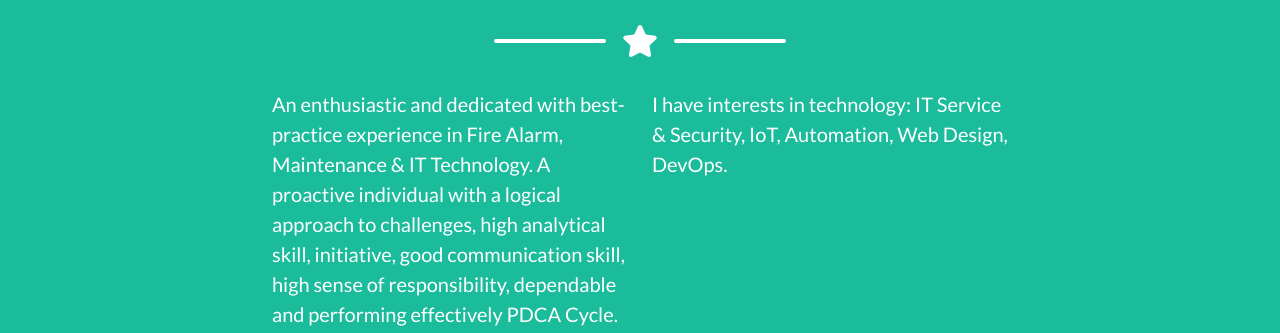
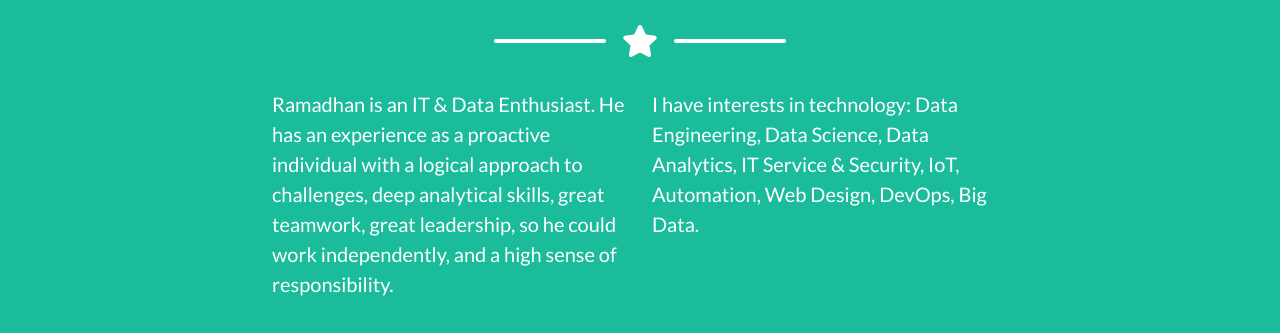
Before and after one commit to angkasatech/angkasatech.github.io, a plain HTML site: page index.html in a window 1280 px wide. Shown: the part 2006-2339 px from the top of the page. Drawn offline with nearby package versions, Linux system fonts and the light colour scheme.

Commit message:
Update index.html

```diff
--- a/index.html
+++ b/index.html
@@ -28,7 +28,7 @@
                 <div class="collapse navbar-collapse" id="navbarResponsive">
                     <ul class="navbar-nav ms-auto">
                         <li class="nav-item mx-0 mx-lg-1"><a class="nav-link py-3 px-0 px-lg-3 rounded" href="#portfolio">Portfolio</a></li>
-                        <li class="nav-item mx-0 mx-lg-1"><a class="nav-link py-3 px-0 px-lg-3 rounded" href="#about">About</a></li>
+                        <li class="nav-item mx-0 mx-lg-1"><a class="nav-link py-3 px-0 px-lg-3 rounded" href="#about"></a></li>
                         <li class="nav-item mx-0 mx-lg-1"><a class="nav-link py-3 px-0 px-lg-3 rounded" href="#contact">Contact</a></li>
                     </ul>
                 </div>
@@ -134,8 +134,8 @@
                 </div>
                 <!-- About Section Content-->
                 <div class="row">
-                    <div class="col-lg-4 ms-auto"><p class="lead">An enthusiastic and dedicated with best-practice experience in Fire Alarm, Maintenance & IT Technology. A proactive individual with a logical approach to challenges, high analytical skill, initiative, good communication skill, high sense of responsibility, dependable and performing effectively PDCA Cycle.</p></div>
-                    <div class="col-lg-4 me-auto"><p class="lead">I have interests in technology: IT Service & Security, IoT, Automation, Web Design, DevOps.</p></div>
+                    <div class="col-lg-4 ms-auto"><p class="lead">Ramadhan is an IT & Data Enthusiast. He has an experience as a proactive individual with a logical approach to challenges, deep analytical skills, great teamwork, great leadership, so he could work independently, and a high sense of responsibility.</p></div>
+                    <div class="col-lg-4 me-auto"><p class="lead">I have interests in technology: Data Engineering, Data Science, Data Analytics, IT Service & Security, IoT, Automation, Web Design, DevOps, Big Data.</p></div>
                 </div>
                 <!-- About Section Button-->
                 <div class="text-center mt-4">
```
